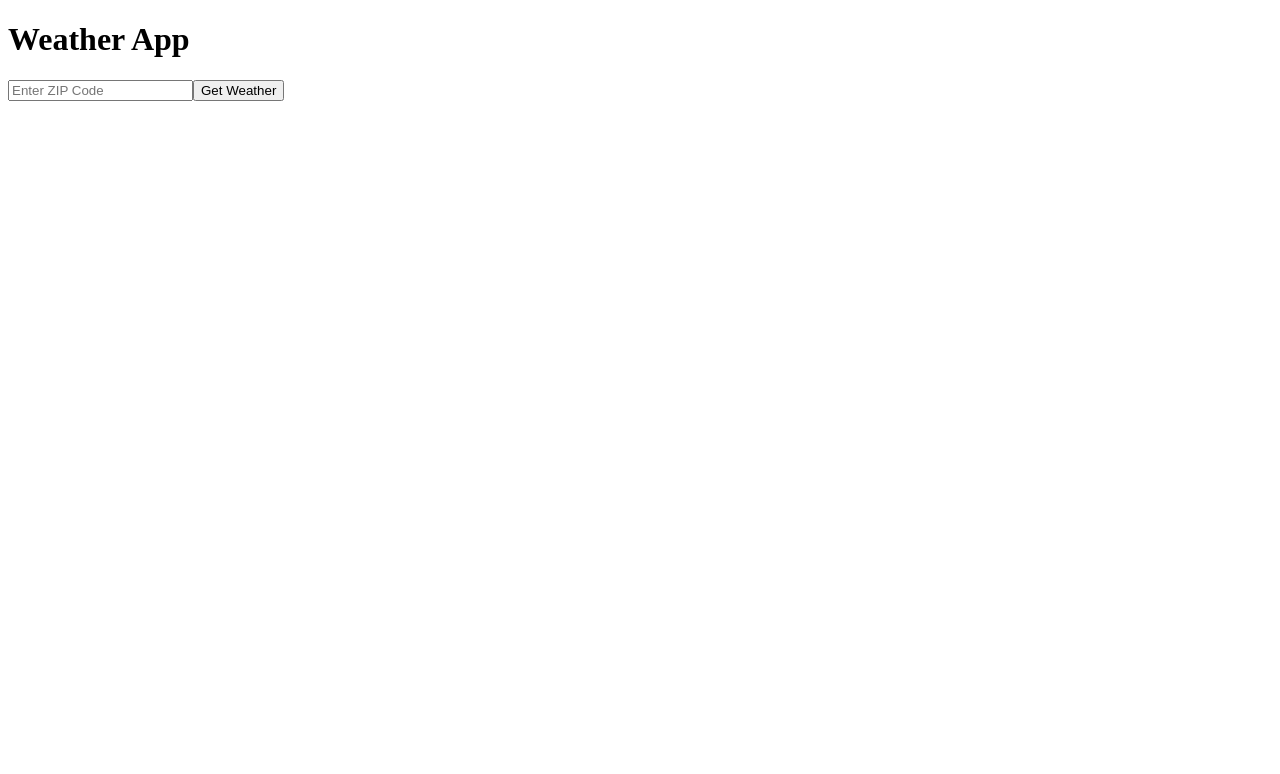
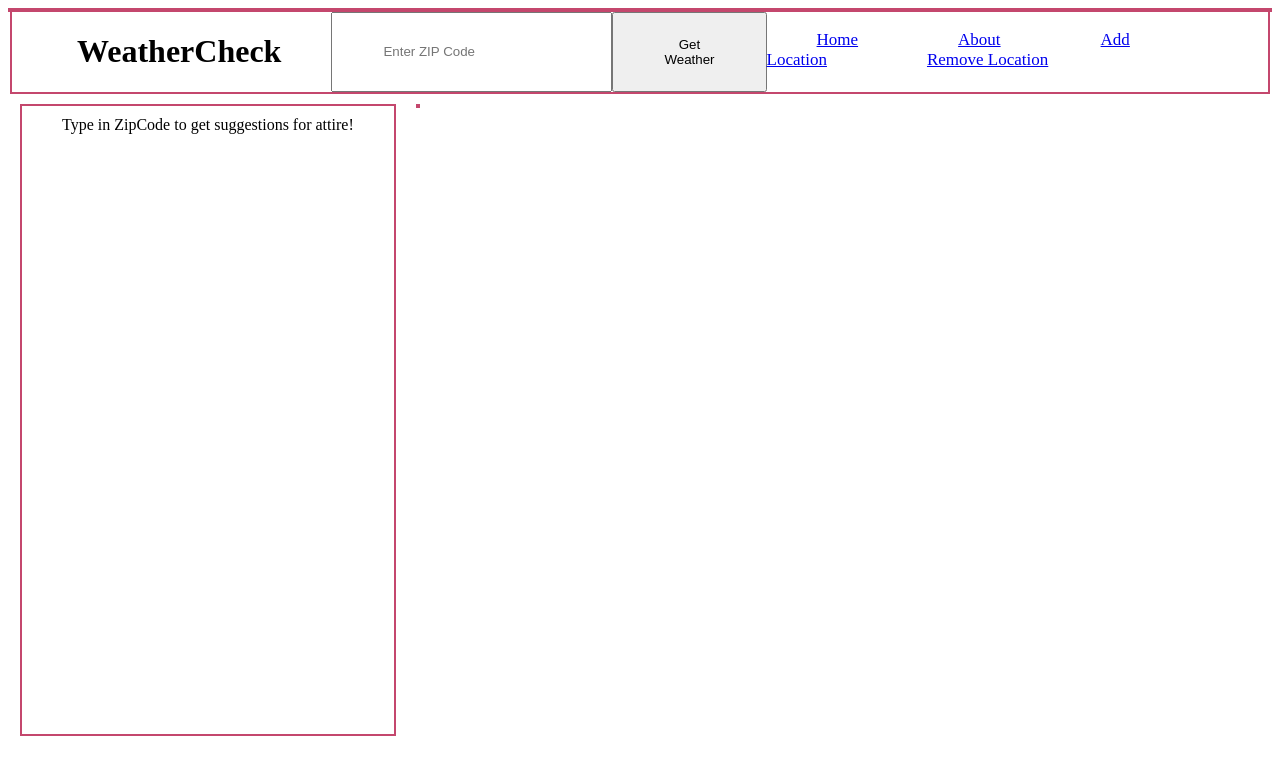
Before and after one commit to chrisebrell/WeatherCheck, a React (Create React App) app in the folder weather-check-app/: page / in a window 1280 px wide. Shown: the top 774 px of the page. Built offline with nearby package versions, Linux system fonts and the light colour scheme.

Commit message:
added styling and attempted suggestion feature

```diff
--- /dev/null
+++ b/weather-check-app/src/Components/Aside.js
@@ -0,0 +1,88 @@
+//Aside Component - used for suggesting things to wear based on the location
+
+//DEPENCENCIES
+import '../styles.css'
+import React, { useState } from 'react'
+
+
+function Aside() {
+    /* PSUEDOCODE:
+
+    TRYING TO USE THE DATA BEING PULLED IN AND BASED ON THE DATA, THERE'S A DIFFERENT MESSAGE BASED ON THE WEATHER AND THE DESCRIPTION
+
+        dependencies - import WeatherCard and WeatherApp so I can use the values in the WeatherCard & WeatherApp for my algorithm
+
+        useState - to set the initial value of the aside. say something like, "type zipcode to get suggestions for attire"
+
+        setMessage - to grab the information on what to say when the zip code is displayed
+
+        ex) const setMessage = async () => {
+            use if/else statements to choose which message to display. use emojis!
+                an if/else statement for weather[0].description
+                an if/else statement for main.temp
+                an if/else statement for main.humidity
+            nest all of the if/else statements in a trycatch, so if it doesn't work, it sends an error message
+
+
+        useEffect - use useEffect to run the setMessage function
+        ex)
+        useEffect(() => {
+
+
+        , []}) <--- This is where I put the zipcode to indicate that it wont run unless the zipcode has a value
+
+        const display - to display the message
+
+        return - returning the const display
+
+    */
+
+
+    let [message, setMessage] = useState("Type in ZipCode to get suggestions for attire!")
+
+    /* COMMENTED OUT TO KEEP THE SITE FROM CRASHING. FINISH CODING THIS LATER
+    const { zipCode } = useParams()*/
+
+    setMessage = ({ WeatherData }) => {
+        try {
+            //MESSAGES FOR TEMPERATURE
+            if (WeatherData.main.temp > 100) {
+                message = "It's hot.... like really hot... leathers not recommended at all..."
+            }
+            else if(WeatherData.main.temp < 70) {
+                message = "it's warm today! No need for bundling up"
+            }
+            else if(WeatherData.main.temp < 45) {
+                message = "It's not that cold outside today, but a small sweater will do"
+            }
+            else if(WeatherData.main.temp < 20) {
+                message = "Brrr, chilly! try putting on a Jacket!"
+            }
+
+            //MESSAGES FOR SDESCRIPTION - tell the users what to bring/buy
+
+            //insert code here
+
+
+        } catch (error) {
+            message = "No zipcode, no attire suggestions. sorry..."
+        }
+    }
+
+
+    /* COMMENTED OUT TO KEEP THE SITE FROM CRASHING. FINISH CODING THIS LATER
+    useEffect(() => {
+        setMessage()
+    }, [zipCode])*/
+
+    return (
+        <div className='asideContainer'>
+            {message}
+        </div>
+    )
+}
+
+
+
+
+export default Aside
--- a/weather-check-app/src/Components/AsideOne.js
+++ /dev/null
@@ -1,17 +0,0 @@
-//AsideOne Component - used for displaying the current weather forecast for locations around the user's area
-
-//DEPENCENCIES
-import '../styles.css'
-
-function AsideOne() {
-    return (
-        <div className="container">
-            AsideOne
-        </div>
-    )
-}
-
-
-
-
-export default AsideOne
--- a/weather-check-app/src/Components/HeaderNav/NavBar.js
+++ /dev/null
@@ -1,23 +0,0 @@
-//NavBar Component - used for redirecting people to different pages. these different pages will be displayed in the "main" component
-
-//DEPENDENCIES
-import './header-styles.css'
-
-//For temporary use, there are a hrefs that doesn't lead to any links, but these will be replaced with <Route> later
-function NavBar() {
-    return (
-        <div className="nav header">
-            <a href="">Logo</a>
-            <a href="">Home</a>
-            <a href="">About</a>
-            <a href="">Forecast</a>
-            <a href="">Suggestions</a>
-            <a href="">Profile</a>
-        </div>
-    )
-}
-
-
-
-
-export default NavBar
--- a/weather-check-app/src/Components/HeaderNav/SearchBar.js
+++ /dev/null
@@ -1,18 +0,0 @@
-//SearchBar Component - used for looking up different locaions and getting the weatherforecast for those locations
-
-//DEPENDENCIES
-import './header-styles.css'
-
-//For temporary use, the search bar is a button, but it will be changed to a functional search bar later
-function SearchBar() {
-    return (
-        <div>
-            <button className="search-bar header">SearchBar</button>
-        </div>
-    )
-}
-
-
-
-
-export default SearchBar
--- a/weather-check-app/src/Components/HeaderNav/header-styles.css
+++ /dev/null
@@ -1,20 +0,0 @@
-/* The CSS will be adjusted overtime when funcitonality piles in  */
-/* This CSS file is for styling for the header ONLY  */
-
-
-/* Styling for the header */
-.header {
-    display: inline;
-    float: left;
-    margin-left: 6vh;
-    margin-right: 6vh;
-}
-/* Styling for the NavBar */
-.nav a {
-    display: flex;
-    float:inline-start;
-    align-items:center;
-    justify-content: space-around;
-    margin-left: 8vh;
-    margin-right: 8vh;
-}
--- /dev/null
+++ b/weather-check-app/src/Components/NavBar.js
@@ -0,0 +1,29 @@
+//Code imported from React Bootstrap Documentation
+
+import Container from 'react-bootstrap/Container';
+import Nav from 'react-bootstrap/Nav';
+import Navbar from 'react-bootstrap/Navbar';
+import '../styles.css'
+
+function NavBar() {
+return (
+    <Navbar expand="lg" className="bg-body-tertiary">
+    <Container>
+        <Navbar.Toggle style={{ visibility:"hidden" }} />
+        <Navbar.Collapse id="basic-navbar-nav">
+        <Nav className="me-auto">
+            <Nav.Link className="navbarItem" href="">Home</Nav.Link>
+            <Nav.Link className="navbarItem" href="">About</Nav.Link>
+            <Nav.Link className="navbarItem" href="">Add Location</Nav.Link>
+            <Nav.Link className="navbarItem" href="">Remove Location</Nav.Link>
+        </Nav>
+        </Navbar.Collapse>
+    </Container>
+    </Navbar>
+);
+}
+
+
+
+
+export default NavBar
--- a/weather-check-app/src/WeatherApp.js
+++ b/weather-check-app/src/WeatherApp.js
@@ -2,6 +2,9 @@
 import React, { useState } from 'react';
 import axios from 'axios';
 import WeatherCard from './WeatherCard';
+import NavBar from './Components/NavBar';
+import Aside from './Components/Aside';
+import './styles.css'
 
 const WeatherApp = () => {
   const [zipCode, setZipCode] = useState('');
@@ -23,17 +26,27 @@ const WeatherApp = () => {
   };
 
   return (
-    <div>
-      <h1>Weather App</h1>
+    <div className="appContainer">
+      <div className="navbarContainer">
+        <h1 className="navbarItem">WeatherCheck</h1>
+
         <input
+          className="navbarItem"
           type="text"
           placeholder="Enter ZIP Code"
           value={zipCode}
           onChange={handleZipCodeChange}
         />
-      <button onClick={getWeatherData}>Get Weather</button>
+        <button className="navbarItem" onClick={getWeatherData}>Get Weather</button>
 
+      <NavBar />
+      </div>
+
+      <Aside zipCode={zipCode} weatherData={weatherData} />
+
+      <div className="mainContainer">
         {weatherData && <WeatherCard weatherData={weatherData} />}
+      </div>
     </div>
   );
 };
--- a/weather-check-app/src/index.js
+++ b/weather-check-app/src/index.js
@@ -1,7 +1,6 @@
 import React from 'react';
 import ReactDOM from 'react-dom/client';
 import './styles.css'
-import App from './App';
 import WeatherApp from './WeatherApp';
 
 const root = ReactDOM.createRoot(document.getElementById('root'));
--- a/weather-check-app/src/styles.css
+++ b/weather-check-app/src/styles.css
@@ -1,12 +1,36 @@
-/* The CSS will be adjusted overtime when funcitonality piles in  */
-/* This CSS File is for the styling of the Main, AsideOne, and AsideTwo Components  */
+/* CSS code for displaying a temporary box around the containers */
+[class*=Container] {
+    border: 2px solid rgb(196, 71, 109);
+}
 
-/* Styling for the Main, AsideOne, and AsideTwo Components */
-.container {
+/* CSS code for the NavBar */
+.navbarContainer {
     display: flex;
     float: left;
-    flex-flow: column;
-    margin-left: 200px;
-    margin-right: 200px;
-    align-content: center;
+    padding-left: 15px;
+    padding-right: 50px;
 }
+.navbarItem {
+    padding-left: 50px;
+    padding-right: 50px;
+}
+a.navbarItem {
+    font-size: 17px;
+}
+
+/* CSS code for the Main and Aside */
+.asideContainer, .mainContainer {
+    display: flex;
+    float: left;
+    align-content: stretch;
+    align-items: stretch;
+    margin: 10px;
+}
+
+
+/* CSS code for Main */
+
+/* CSS code for Aside */
+.asideContainer {
+    padding: 10px 40px 600px 40px;
+}
```
Lines whose indentation alone changed are shown as unchanged.
